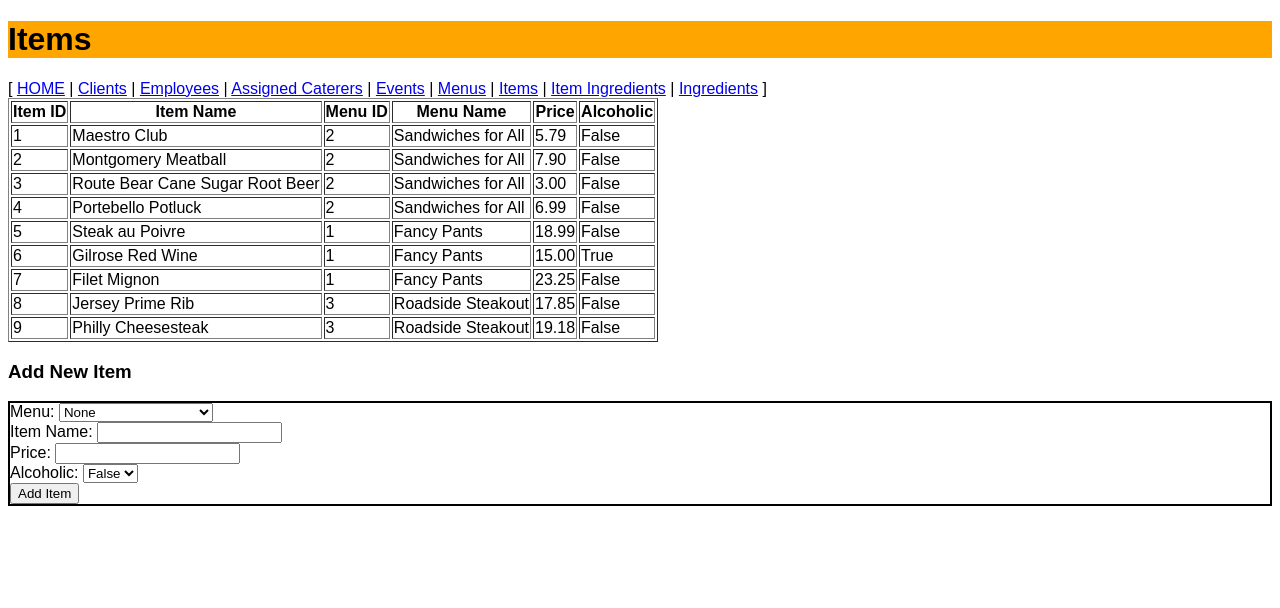
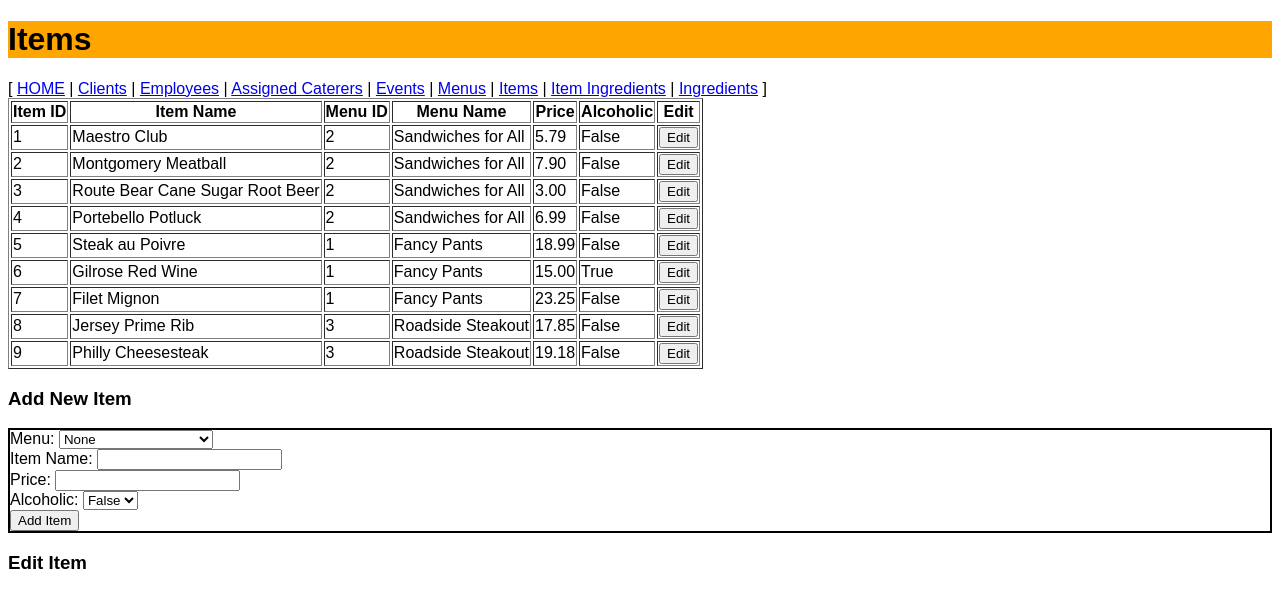
Before and after one commit to LaserBread/CaterSmart, a Flask app: page /items in a window 1280 px wide. Shown: the top 608 px of the page. Run offline with Flask 3, Linux system fonts and the light colour scheme; data comes from the database, SQL or seed files in the repository; data that the repository does not hold is empty; parts of the project's set-up code (start-up, migrations or seed data) failed here and were passed over; some libraries are stand-ins or nearby versions.

Commit message:
Add Update Items functionality

```diff
--- a/app.py
+++ b/app.py
@@ -289,6 +289,40 @@ def items():
         row['is_alcoholic'] = 'True' if row['is_alcoholic'] else 'False'
     return render_template("items.html", data = data, menu=menu)
 
+"""UPDATE ITEM route"""
+@app.route('/update_item', methods=['POST'])
+def update_item():
+    item_id = request.form['item_id']
+    menu_id = request.form['menu_id']
+    item_name = request.form['item_name']
+    price = request.form['price']
+    is_alcoholic = request.form['is_alcoholic'] == 'True'
+
+    if menu_id == "NULL":  # Convert "NULL" string to Python None
+            menu_id = None
+
+    # try/except block: handles when user attempts to update items
+    cur = mysql.connection.cursor()
+    try:
+        cur.execute("""
+            UPDATE Items
+            SET  menu_id = %s, price = %s, is_alcoholic = %s, item_name = %s
+            WHERE item_id = %s
+        """, (menu_id, price, is_alcoholic, item_name, item_id))
+        mysql.connection.commit()
+        flash('Item updated successfully!', 'success')
+
+    except MySQLdb.IntegrityError as e:
+        # this is the error raised when the UNIQUE constraint is violated
+        if e.args[0] == 1062:  # 1062 is MySQL's error code for duplicate entry
+            flash('This item name already exists.', 'danger')
+        else:
+            flash(f'An unexpected error occurred: {e.args[1]}', 'danger')
+
+    finally:
+        cur.close()
+    return redirect(url_for('items'))
+
 '''SELECT/INSERT ITEMINGREDIENTS route'''
 @app.route('/item_ingredients', methods=['GET', 'POST'])
 def item_ingredients():
--- a/db/action_queries.sql
+++ b/db/action_queries.sql
@@ -110,6 +110,11 @@ UPDATE Events
         event_address = :address_in
     WHERE event_id = :selected_id;
 
+-- Update an Item
+UPDATE Items
+SET  menu_id = :menu_id_in, price = :price_in, is_alcoholic = :is_alcoholic_in, item_name = :item_name_in
+WHERE item_id = :selected_id;
+
 -- Reassign/update an employee assignment to an event
 UPDATE AssignedCaterers
     SET employee_id = :employee_in,
--- a/templates/items.html
+++ b/templates/items.html
@@ -42,6 +42,7 @@
                 <th>Menu Name</th>
                 <th>Price</th>
                 <th>Alcoholic</th>
+                <th>Edit</th>
             </tr>
         </thead>
         <tbody>
@@ -59,6 +60,7 @@
                 </td>
                 <td>{{ row.price }}</td>
                 <td>{{ row.is_alcoholic }}</td>
+                <td><button onclick="editItem(this)">Edit</button></td>
             </tr>
             {% endfor %}
         </tbody>
@@ -66,7 +68,7 @@
 
     <h3>Add New Item</h3>
     <form id="item-form" style="border: 2px solid black;" method="POST">
-        <!-- <label>Menu ID: <input type="number" required></label><br> -->
+
         <label>Menu:
             <select name="menu_id" id="menu_id">
                 <option value="NULL">None</option>
@@ -85,5 +87,73 @@
         </label><br>
         <button type="submit">Add Item</button><br>
     </form>
+
+    <h3>Edit Item</h3>
+    <form id="edit-item-form" action="/update_item" method="POST" style="border: 2px solid black; display: none;">
+        <input type="hidden" id="edit-item-id" name="item_id">
+
+        <label>Item Name:
+            <input type="text" id="edit-item-name" name="item_name" required>
+        </label><br>
+
+        <label>Menu:
+            <select id="edit-item-menu" name="menu_id">
+                <option value="NULL">None</option>
+                {% for entry in menu %}
+                <option value="{{ entry.menu_id }}">{{ entry.idname }}</option>
+                {% endfor %}
+            </select>
+        </label><br>
+
+        <label>Price:
+            <input type="number" id="edit-item-price" name="price" step="0.01" required>
+        </label><br>
+
+        <label>Alcoholic:
+            <select id="edit-item-alcoholic" name="is_alcoholic" required>
+                <option value="False">False</option>
+                <option value="True">True</option>
+            </select>
+        </label><br>
+
+        <button type="submit">Save Changes</button>
+        <button type="button" onclick="cancelEdit()">Cancel</button>
+    </form>
+
+    <script>
+        function editItem(button) {
+            let row = button.parentNode.parentNode;
+            let cells = row.getElementsByTagName("td");
+
+            // populate hidden input for Item ID
+            document.getElementById("edit-item-id").value = cells[0].innerText;
+
+            // populate name and price
+            document.getElementById("edit-item-name").value = cells[1].innerText;
+            document.getElementById("edit-item-price").value = cells[4].innerText;
+
+
+            let menuDropdown = document.getElementById("edit-item-menu");
+            let currentMenuId = cells[2].innerText;
+
+            // if the menu_id is empty, select "None"
+            if (currentMenuId === "") {
+                menuDropdown.value = "NULL";
+            } else {
+                menuDropdown.value = currentMenuId;
+            }
+
+            // handle the is_alcoholic dropdown
+            let alcoholicDropdown = document.getElementById("edit-item-alcoholic");
+            alcoholicDropdown.value = cells[5].innerText;  // "True" or "False"
+
+            // show form
+            document.getElementById("edit-item-form").style.display = "block";
+        }
+
+        function cancelEdit() {
+            document.getElementById("edit-item-form").style.display = "none";
+        }
+    </script>
   </body>
 </html>
```
